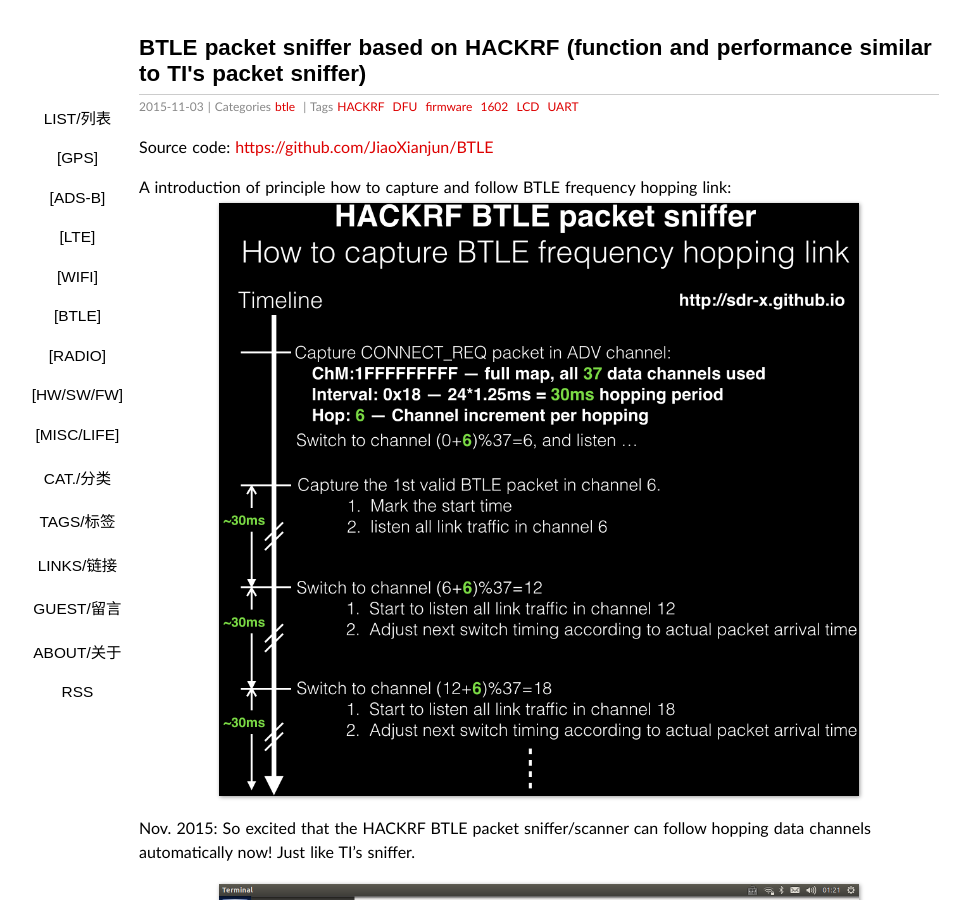
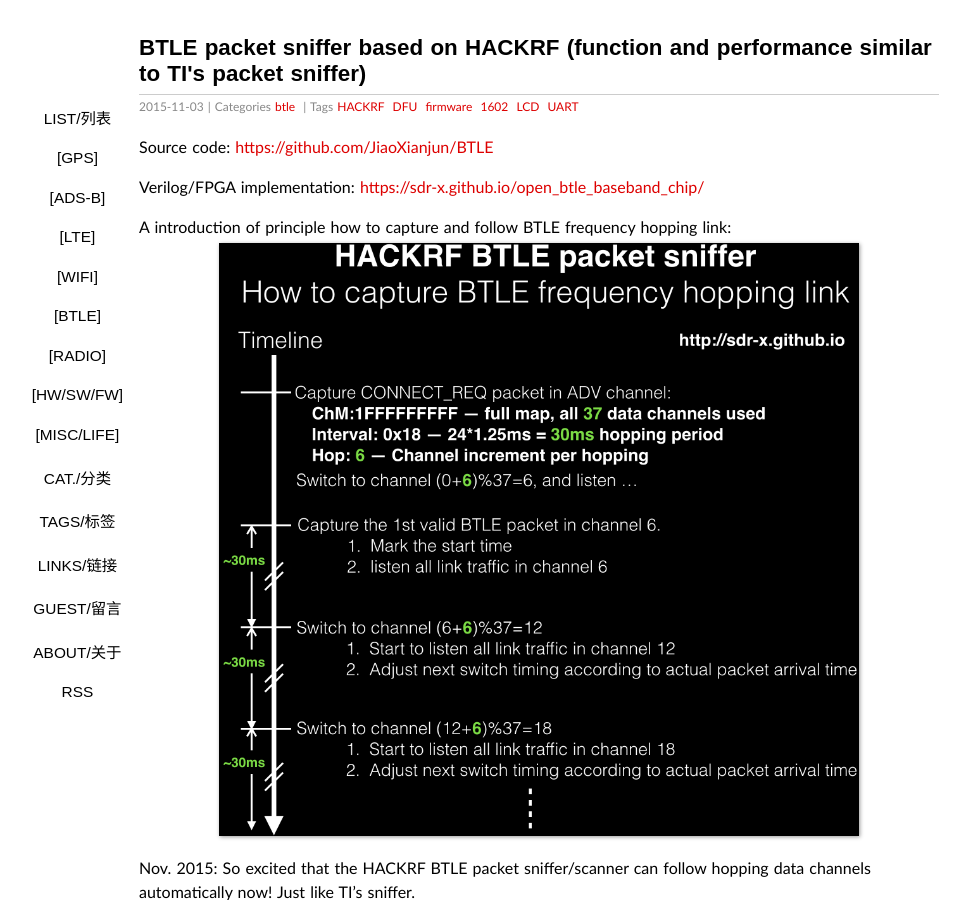
Before and after one commit to sdr-x/sdr-x.github.io, a Jekyll site: the page built from _posts/2015-11-03-BTLE-SNIFFER.md, in a window 1280 px wide and 900 px high. Shown: the whole window, without its empty margins (101-1064 px from the left). Built offline with Jekyll 4.4.1, drawn with Linux system fonts in a browser that asks for light colours; comment, search, counter and statistics services are not loaded.

Commit message:
Update 2015-11-03-BTLE-SNIFFER.md

```diff
--- a/_posts/2015-11-03-BTLE-SNIFFER.md
+++ b/_posts/2015-11-03-BTLE-SNIFFER.md
@@ -8,6 +8,8 @@ tags:  HACKRF DFU firmware 1602 LCD UART
 ---
 
 Source code: [https://github.com/JiaoXianjun/BTLE](https://github.com/JiaoXianjun/BTLE)
+
+Verilog/FPGA implementation: [https://sdr-x.github.io/open_btle_baseband_chip/](https://sdr-x.github.io/open_btle_baseband_chip/)
 
 A introduction of principle how to capture and follow BTLE frequency hopping link:
 ![](../media/HACKRF-BTLE-sniffer.png)
```
